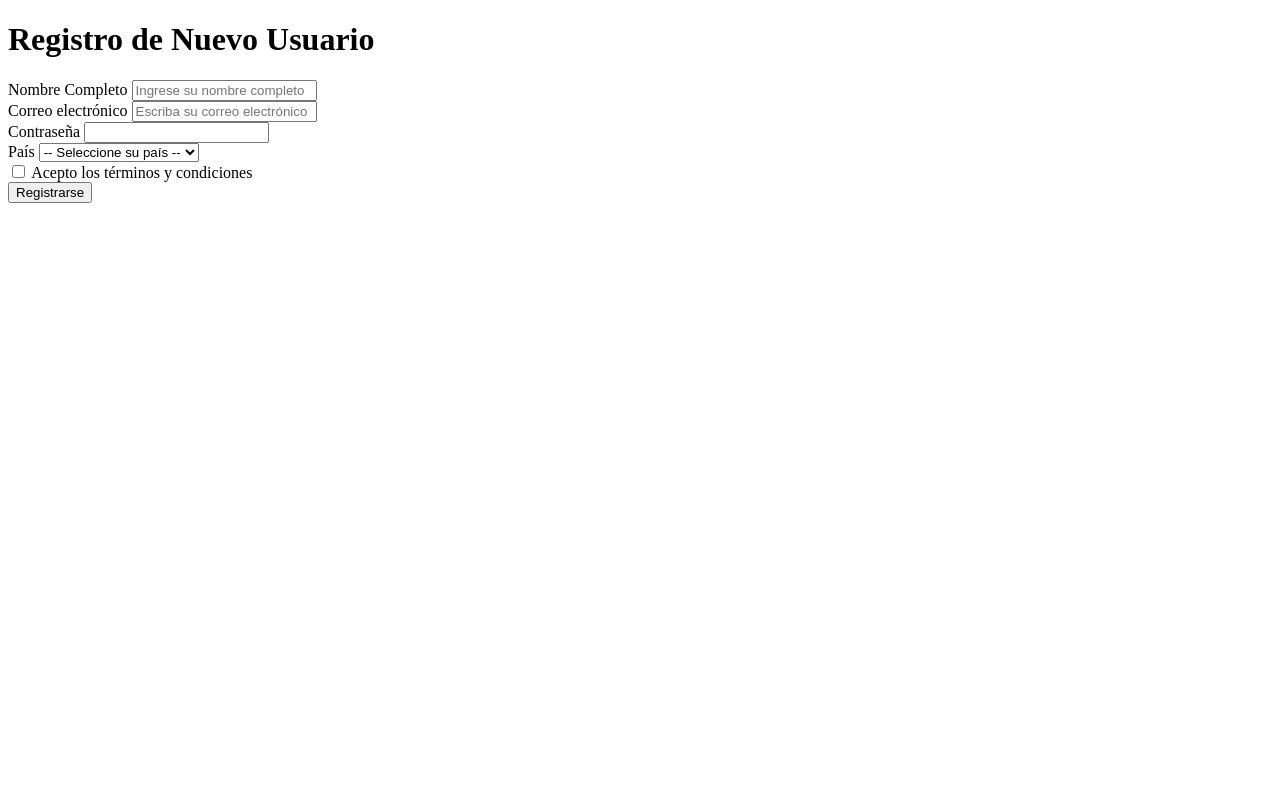
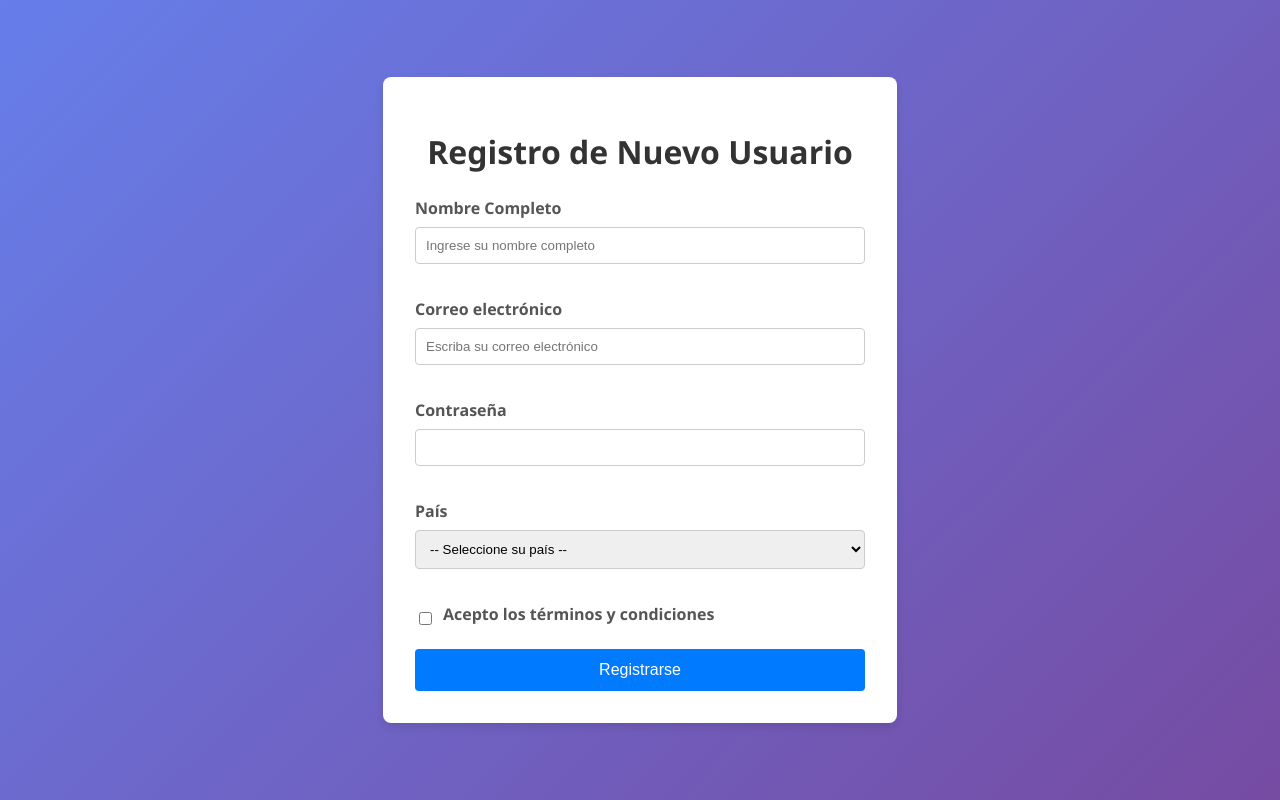
Before and after one commit to warderer/js-avanzado-g43a, a plain HTML site: page 05-forms/index.html in a window 1280 px wide. Drawn offline with Linux system fonts and the light colour scheme.

Commit message:
💄 Agregue estilos al formulario

```diff
--- a/05-forms/index.html
+++ b/05-forms/index.html
@@ -4,6 +4,7 @@
     <meta charset="UTF-8">
     <meta name="viewport" content="width=device-width, initial-scale=1.0">
     <title>Formulario de Registro con JS</title>
+    <link rel="stylesheet" href="styles.css">
 </head>
 <body>
     <div class="container">
--- /dev/null
+++ b/05-forms/styles.css
@@ -0,0 +1,106 @@
+body {
+    font-family: 'Segoe UI', Tahoma, Geneva, Verdana, sans-serif;
+    background: linear-gradient(135deg, #667eea 0%, #764ba2 100%);
+    height: 100vh;
+    display: flex;
+    justify-content: center;
+    align-items: center;
+    padding: 0px;
+    margin: 0;
+}
+
+.container {
+    background-color: #fff;
+    padding: 2rem;
+    border-radius: 8px;
+    box-shadow: 0 4px 8px rgba(0,0,0,0.1);
+    width: 100%;
+    max-width: 450px;
+}
+
+h1 {
+    text-align: center;
+    color: #333;
+    margin-bottom: 1.5rem;
+}
+
+.form-group {
+    margin-bottom: 1rem;
+}
+
+.form-group-inline {
+    margin-bottom: 1rem;
+    display: flex;
+    align-items: center;
+}
+
+.form-group-inline label {
+    margin-left: 0.5rem;
+}
+
+label {
+    display: block;
+    margin-bottom: 0.5rem;
+    color: #555;
+    font-weight: bold;
+}
+
+input[type="text"],
+input[type="email"],
+input[type="password"],
+select {
+    width: 100%;
+    padding: 10px;
+    border: 1px solid #ccc;
+    border-radius: 4px;
+    box-sizing: border-box;
+    transition: border-color 0.3s;
+}
+
+button {
+    width: 100%;
+    padding: 12px;
+    background-color: #007bff;
+    border: none;
+    border-radius: 4px;
+    color: white;
+    font-size: 16px;
+    cursor: pointer;
+    transition: background-color 0.3s;
+}
+
+button:hover {
+    background-color: #0056b3;
+}
+
+/* --- Clases para validación --- */
+.error-text, .error-text-inline {
+    color: #d93025;
+    font-size: 0.875rem;
+    display: block;
+    margin-top: 4px;
+    min-height: 1em; /* Evita que el layout salte al aparecer el mensaje */
+}
+
+.error-text-inline {
+    margin-left: 1rem;
+}
+
+input.error, select.error {
+    border-color: #d93025;
+}
+
+input.success, select.success {
+    border-color: #1e8e3e;
+}
+
+.success-message {
+    margin-top: 1rem;
+    padding: 10px;
+    background-color: #e6f4ea;
+    color: #1e8e3e;
+    border: 1px solid #1e8e3e;
+    border-radius: 4px;
+    text-align: center;
+    display: none; /* Oculto por defecto */
+}
```
